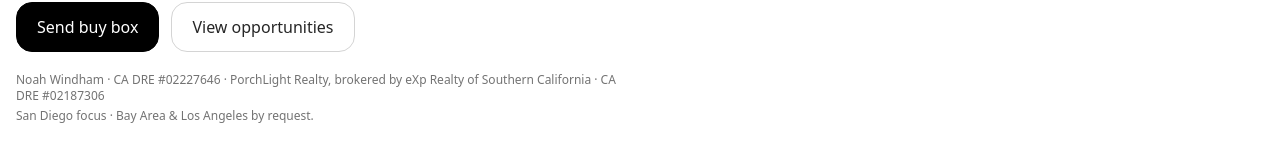
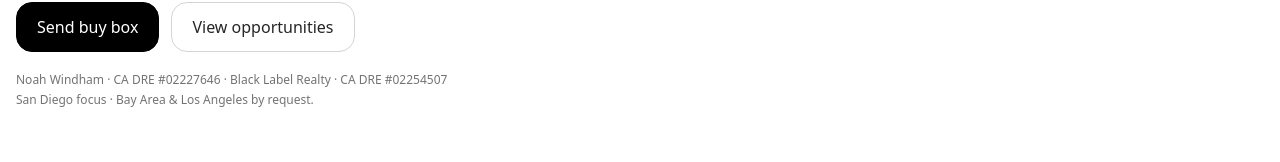
Before and after one commit to windhamnoah77-tech/living-sd-realty, a Next.js app: page /investors in a window 1280 px wide. Shown: the part 615-777 px from the top of the page. Built offline with nearby package versions, Linux system fonts and the light colour scheme; no server answers.

Commit message:
Update Black Label Realty contact details in app/investors/page.tsx

```diff
--- a/app/investors/page.tsx
+++ b/app/investors/page.tsx
@@ -108,7 +108,7 @@ export default function InvestorsPage() {
 
             <div className="mt-5 text-xs text-neutral-500 space-y-1">
               <div>
-                Noah Windham · CA DRE #02227646 · PorchLight Realty, brokered by eXp Realty of Southern California · CA DRE #02187306
+                Noah Windham · CA DRE #02227646 · Black Label Realty · CA DRE #02254507
               </div>
               <div>San Diego focus · Bay Area & Los Angeles by request.</div>
             </div>
```
